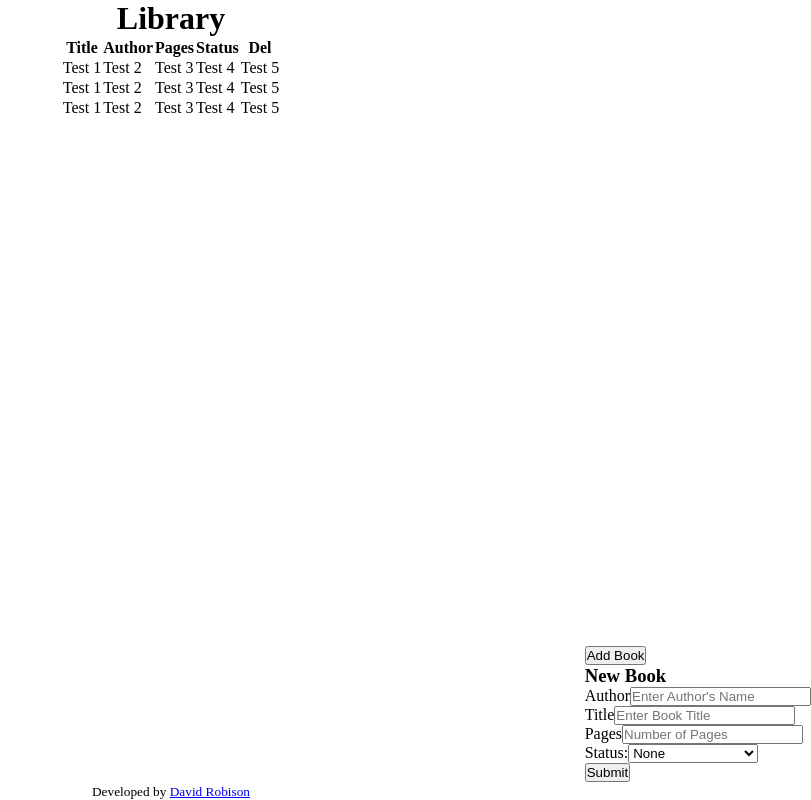
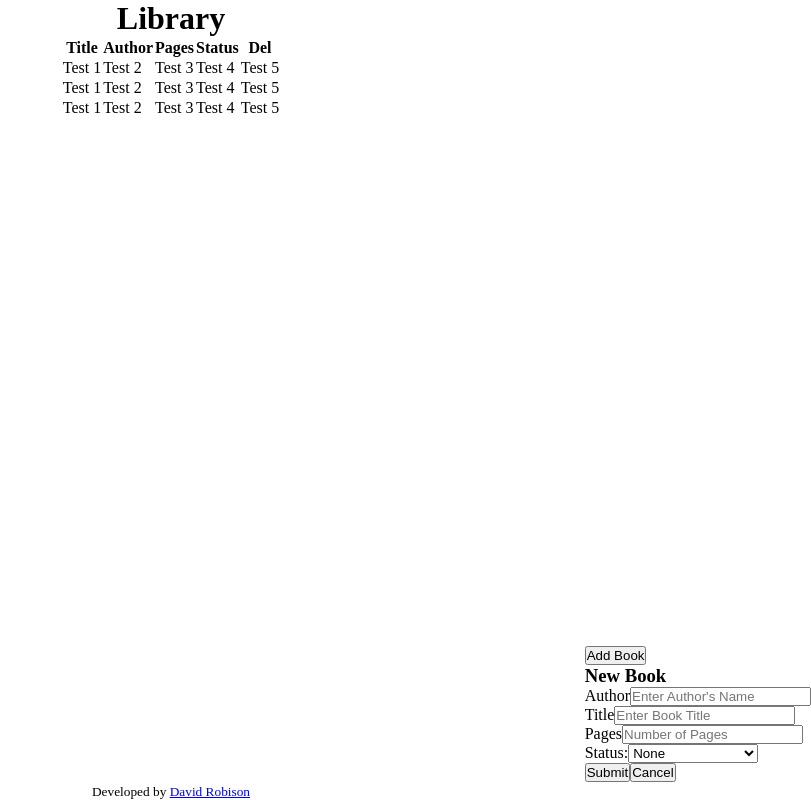
Before and after one commit to robisonwebdev/library-react, a React (Create React App) app: page / in a window 1280 px wide. Shown: the whole page, without its empty margins (469-1280 px from the left). Built offline with nearby package versions, Linux system fonts and the light colour scheme.

Commit message:
Called Button component and passed down props. Removed props.

```diff
--- a/src/components/BookFormControls.js
+++ b/src/components/BookFormControls.js
@@ -1,9 +1,10 @@
 import Button from "./Button"
 
-const BookFormControls = (props) => {
+const BookFormControls = () => {
     return (
         <div className='bookFormControls'>
             <Button class={'bookFormButtons'} name={'Submit'} />
+            <Button class={'bookFormButtons'} name={'Cancel'} />
         </div>
     );
 }
```
